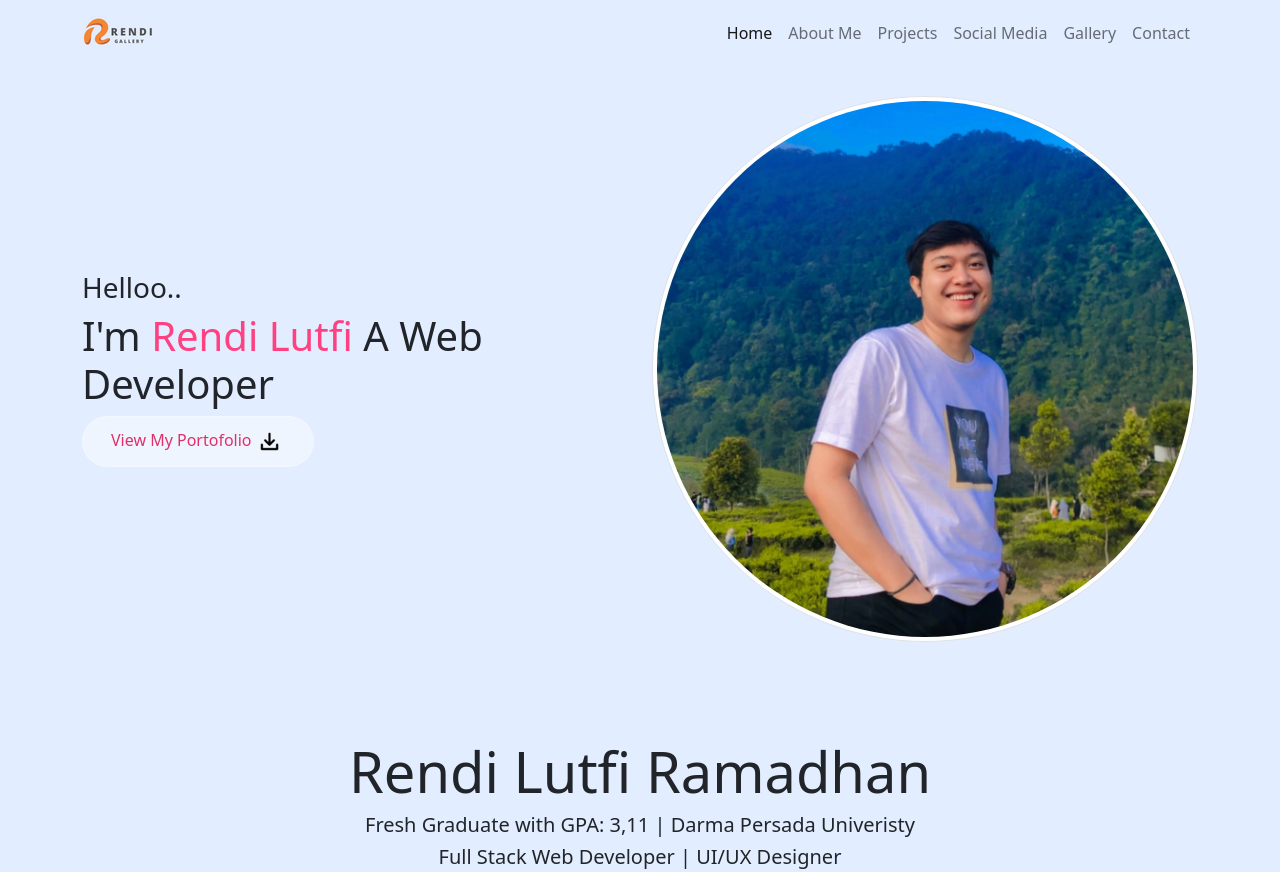
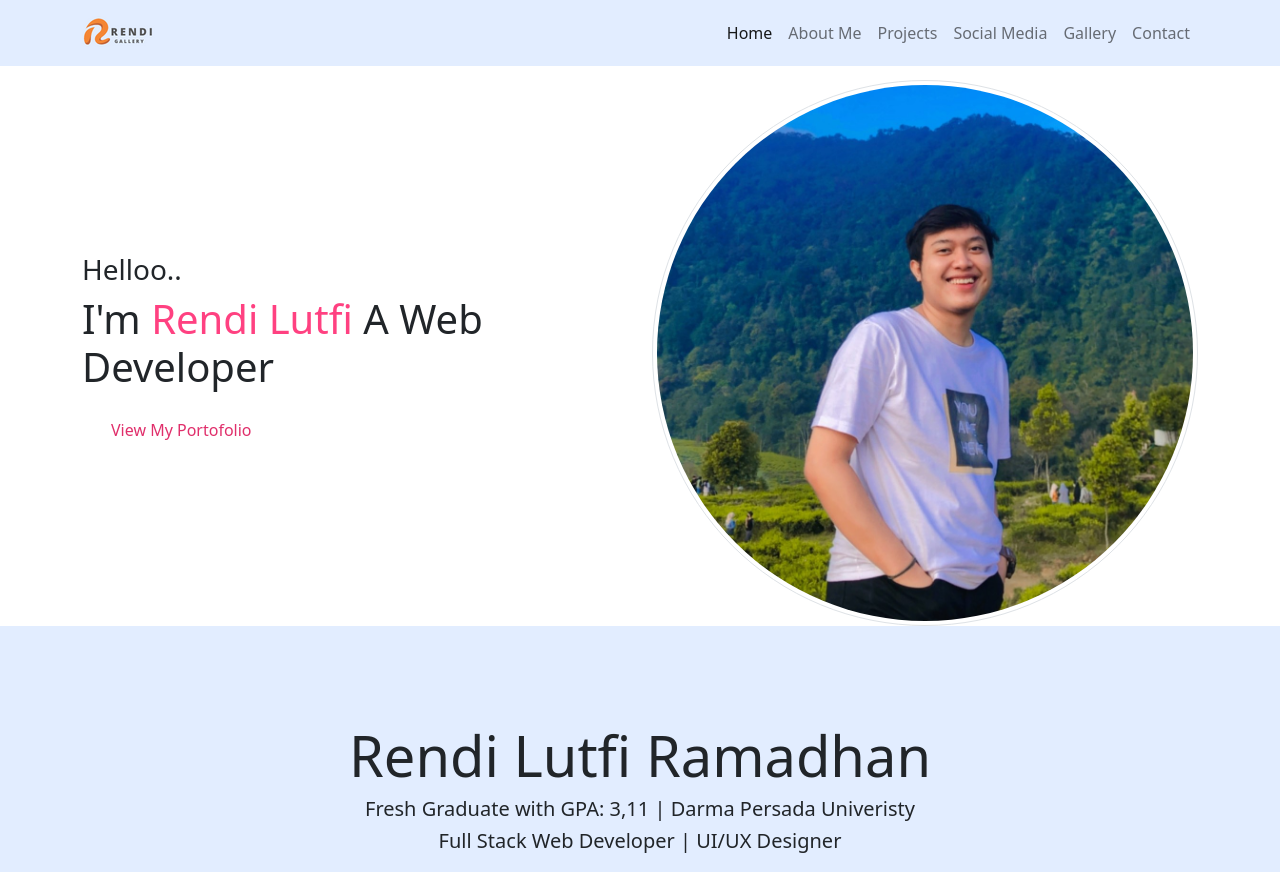
Before and after one commit to RendiLTF/Portofolio, a plain HTML site: page index.html in a window 1280 px wide. Shown: the top 872 px of the page. Drawn offline with nearby package versions, Linux system fonts and the light colour scheme.

Commit message:
Fix Banner

```diff
--- a/index.html
+++ b/index.html
@@ -54,31 +54,23 @@
     <!-- Akhir Navbar -->
 
   <!-- Baner -->
-<section class="jumbotron">
-  <div class="container">
-    <div class="row align-items-center">
+<section id="banner">
+<div class="container">
+  <div class="row align-items-center">
       <div class="col-lg-6 col-12">
-        <div class="banner-content">
           <h3>Helloo..</h3>
-          <h1>
-            I'm
+          <h1>I'm
             <span style="color: #ff4181; text-transform: capitalize;">Rendi Lutfi</span>
             A Web Developer
           </h1>
-            <a href="https://github.com/RendiLTF" class="btn" target="blank">
-              View My Portofolio
-              <img src="/img/icon/download.png" alt="" class="img-fluid">
-            </a>
-        </div>
+          <p></p>
+          <a href="https://github.com/RendiLTF" class="btn">View My Portofolio</a>
       </div>
-      <div class="col-lg-6 col-12">
-        <div class="banner-thumb">
-          <img src="img/profile.jpg" alt="Rendi Lutfi" width="1500" class="rounded-circle img-thumbnail" />
-        </div>
-      </div>
+    <div class="col-lg-6 col-12">
+      <img src="/img/profile.jpg" alt="Rendi Lutfi" class="rounded-circle img-thumbnail">
     </div>
   </div>
-  </div>
+</div>
 </section>
   <!-- Akhir Baner  -->
 
```
